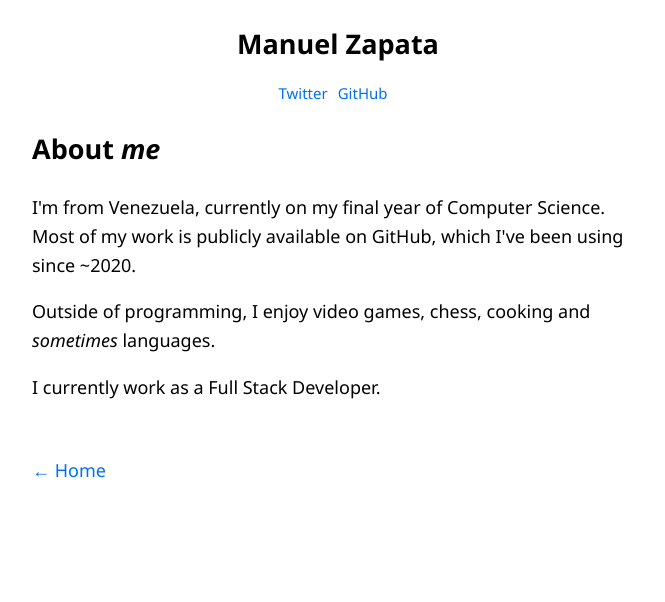
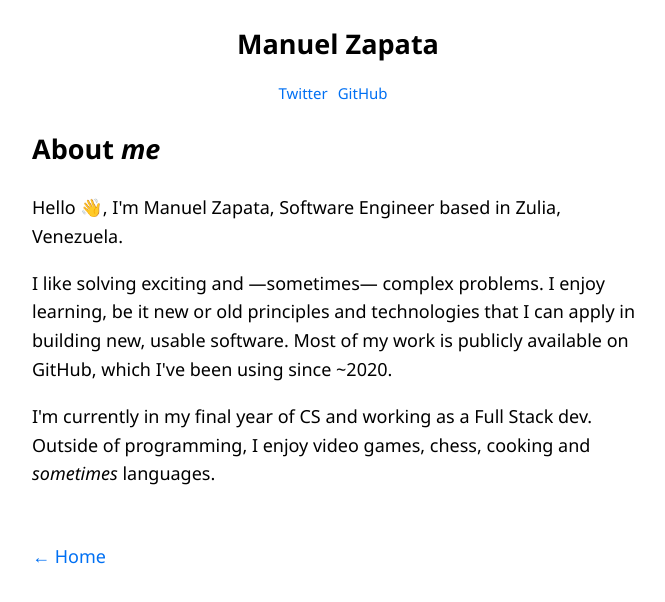
Before and after one commit to zapmal/personal-website, a Next.js app: page /about in a window 1280 px wide. Shown: the top 602 px of the page, without its empty margins (302-967 px from the left). Built offline with nearby package versions, Linux system fonts and the light colour scheme.

Commit message:
feat: improved /about /now and /skills pages

```diff
--- a/src/pages/about.tsx
+++ b/src/pages/about.tsx
@@ -8,22 +8,33 @@ const About = () => {
     <Layout>
       <Head>
         <title>{`/about - ${SITE_TITLE}`}</title>
-        <meta name='description' content='This is my about page, get to know more about me.' />
-        <meta name='og:description' content='This is my about page, get to know more about me.' />
+        <meta
+          name='description'
+          content='This is my about page, get to know more about me.'
+        />
+        <meta
+          name='og:description'
+          content='This is my about page, get to know more about me.'
+        />
       </Head>
       <h2>
         About <em>me</em>
       </h2>
       <p>
-        I'm from Venezuela, currently on my final year of Computer Science. Most
-        of my work is publicly available on GitHub, which I've been using
-        since ~2020.
+        Hello 👋, I'm Manuel Zapata, Software Engineer based in Zulia,
+        Venezuela.
       </p>
       <p>
-        Outside of programming, I enjoy video games, chess, cooking and <em>sometimes </em>
-        languages.
+        I like solving exciting and —sometimes— complex problems. I enjoy
+        learning, be it new or old principles and technologies that I can apply
+        in building new, usable software. Most of my work is publicly available
+        on GitHub, which I've been using since ~2020.
       </p>
-      <p>I currently work as a Full Stack Developer.</p>
+      <p>
+        I'm currently in my final year of CS and working as a Full Stack dev.
+        Outside of programming, I enjoy video games, chess, cooking and{' '}
+        <em>sometimes </em>languages.
+      </p>
     </Layout>
   );
 };
--- a/src/pages/now.tsx
+++ b/src/pages/now.tsx
@@ -23,9 +23,9 @@ const Now = () => {
         </a>
       </small>
       <ul>
-        <li>Doing some <em>research</em> for my grad project.</li>
+        <li>Starting to research things for my grad project.</li>
         <li>Studying more about networking internals and cloud computing.</li>
-        <li>Going more in-depth on some tech I like.</li>
+        <li>Going in-depth on some tech I like, but couldn't dedicate much time previously.</li>
       </ul>
       <small><em>Last update: 2021/04/18</em></small>
     </Layout>
--- a/src/pages/skills.tsx
+++ b/src/pages/skills.tsx
@@ -13,7 +13,7 @@ const Skills = () => {
       </Head>
       <h2>Skills</h2>
       <p>
-        Mainly focused on backend development. Since ~2020 I've been moving to a more full stack
+        Mainly focused on backend development. Since early 2020 I've been moving to a more full stack
         approach.
       </p>
 
@@ -24,7 +24,7 @@ const Skills = () => {
         <li>React.</li>
         <li>PHP / Laravel.</li>
         <li>Java.</li>
-        <li>Node.js / Express / NestJS.</li>
+        <li>Node.js / NestJS.</li>
         <li>Git, along with GitHub / Bitbucket.</li>
         <li>MySQL / PostgreSQL.</li>
         <li>Linux.</li>
```
